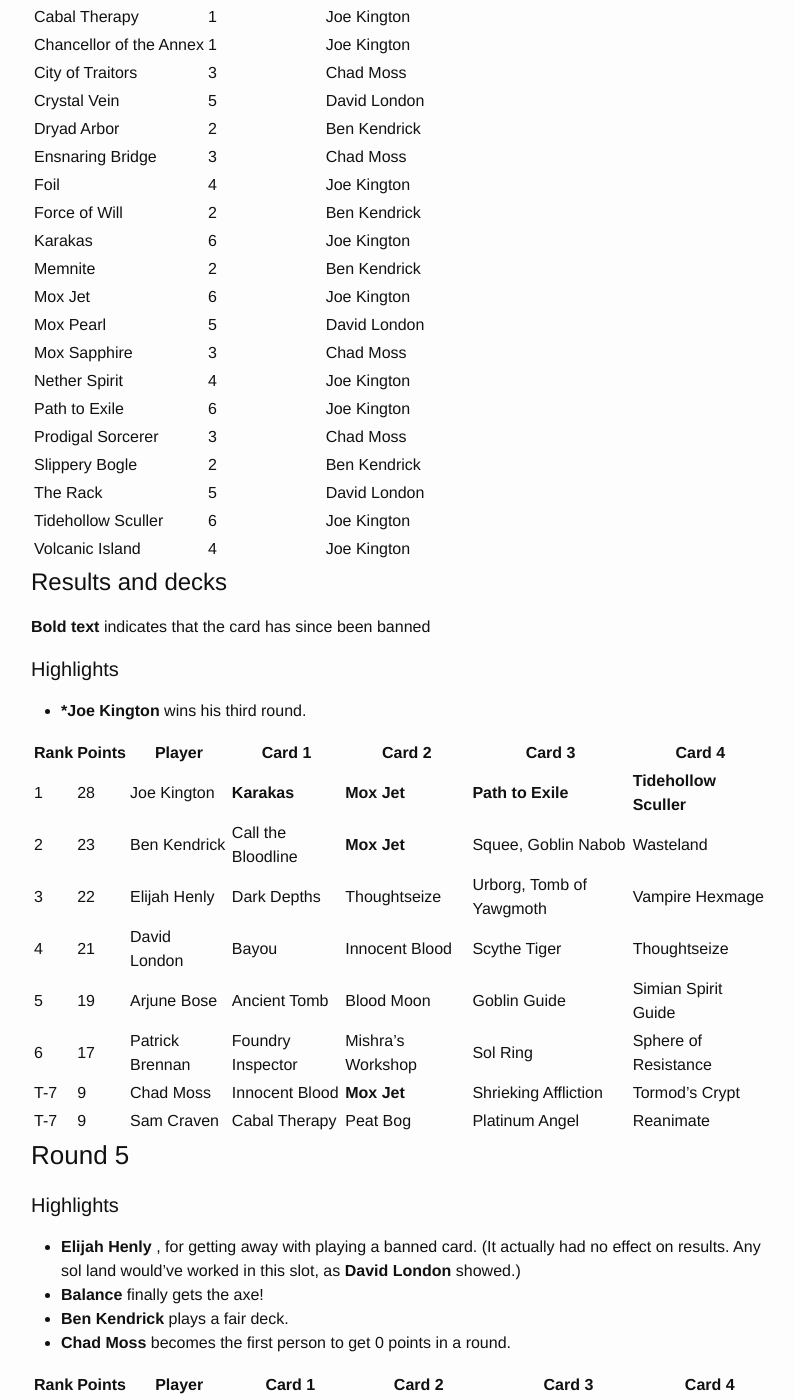
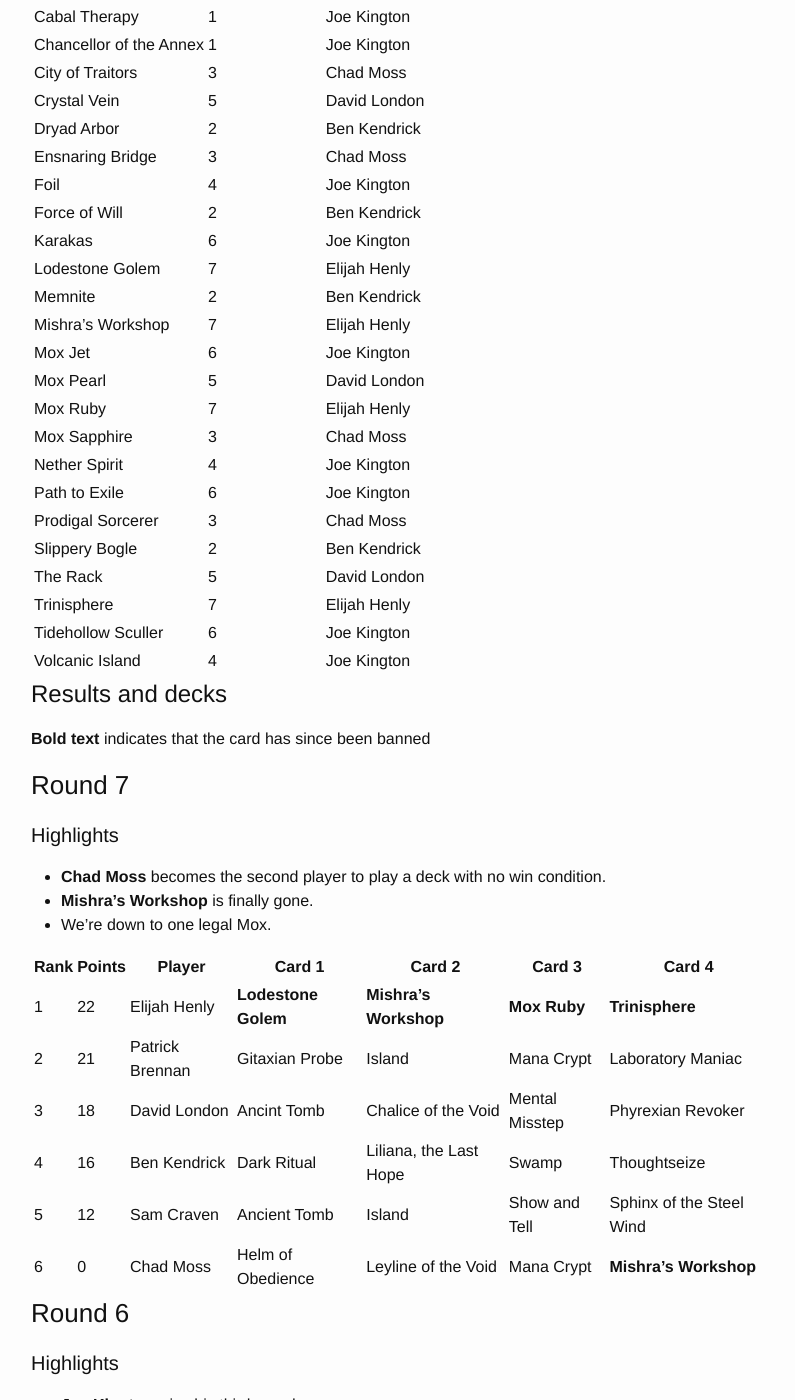
Before and after one commit to LoneStarLhurgoyfs/lonestarlhurgoyfs.github.io, a Jekyll site: the page built from 4cardblind.md, in a window 1280 px wide and 1400 px high, scrolled down 783 px. Shown: the whole window, without its empty margins (239-1034 px from the left). Built offline with Jekyll 4.4.1, drawn with Linux system fonts in a browser that asks for light colours; some of the changed text lies outside the part shown.

Commit message:
4 Card Blind R7

```diff
--- a/4cardblind.md
+++ b/4cardblind.md
@@ -8,20 +8,20 @@ Four Card Blind is a deck construction game using [these rules](https://www.redd
 
 | Last updated |
 |-|
-| Round 6 | 8 December 2017 |
+| Round 7 | 10 December 2017 |
 
 # Scoreboard
 
 | Rank | Points | Name | Rounds Played |
 |-|-|-|-|
-| 1 | 124 | Ben Kendrick | 6 |
-| 2 | 115 | Joe Kington | 5 |
-| 3 | 102 | Elijah Henly | 4 |
-| 4 | 98 | Arjune Bose | 6 |
-| 5 | 92 | Patrick Brennan | 5 |
-| 6 | 71 | David London | 3 |
-| 7 | 62 | Sam Craven | 6 |
-| 8 | 45 | Chad Moss | 5 |
+| 1 | 140 | Ben Kendrick | 7 |
+| 2 | 124 | Elijah Henly | 5 |
+| 3 | 115 | Joe Kington | 5 |
+| 4 | 113 | Patrick Brennan | 6 |
+| 5 | 98 | Arjune Bose | 6 |
+| 6 | 89 | David London | 4 |
+| 7 | 74 | Sam Craven | 7 |
+| 8 | 45 | Chad Moss | 6 |
 | 9 | 16 | Stephen Bacala | 2 |
 
 # Banned List
@@ -41,15 +41,19 @@ Four Card Blind is a deck construction game using [these rules](https://www.redd
 | Foil | 4 | Joe Kington |
 | Force of Will | 2 | Ben Kendrick |
 | Karakas | 6 | Joe Kington |
+| Lodestone Golem | 7 | Elijah Henly |
 | Memnite | 2 | Ben Kendrick |
+| Mishra's Workshop | 7 | Elijah Henly |
 | Mox Jet | 6 | Joe Kington |
 | Mox Pearl | 5 | David London |
+| Mox Ruby | 7 | Elijah Henly |
 | Mox Sapphire | 3 | Chad Moss |
 | Nether Spirit | 4 | Joe Kington |
 | Path to Exile | 6 | Joe Kington |
 | Prodigal Sorcerer | 3 | Chad Moss |
 | Slippery Bogle | 2 | Ben Kendrick|
 | The Rack | 5 | David London |
+| Trinisphere | 7 | Elijah Henly |
 | Tidehollow Sculler | 6 | Joe Kington |
 | Volcanic Island | 4 | Joe Kington |
 
@@ -57,9 +61,29 @@ Four Card Blind is a deck construction game using [these rules](https://www.redd
 
 **Bold text** indicates that the card has since been banned
 
+### Round 7
+
 #### Highlights
 
-* ***Joe Kington** wins his third round.
+* **Chad Moss** becomes the second player to play a deck with no win condition.
+* **Mishra's Workshop** is finally gone.
+* We're down to one legal Mox.
+
+| Rank | Points | Player | Card 1 | Card 2 | Card 3 | Card 4 |
+|-|-|-|-|-|-|-|
+| 1 | 22 | Elijah Henly | **Lodestone Golem** | **Mishra's Workshop** | **Mox Ruby** | **Trinisphere** |
+| 2 | 21 | Patrick Brennan | Gitaxian Probe | Island | Mana Crypt | Laboratory Maniac |
+| 3 | 18 | David London | Ancint Tomb | Chalice of the Void | Mental Misstep | Phyrexian Revoker |
+| 4 | 16 | Ben Kendrick | Dark Ritual | Liliana, the Last Hope | Swamp | Thoughtseize |
+| 5 | 12 | Sam Craven | Ancient Tomb | Island | Show and Tell | Sphinx of the Steel Wind |
+| 6 | 0 | Chad Moss| Helm of Obedience | Leyline of the Void | Mana Crypt | **Mishra's Workshop** |
+
+
+### Round 6
+
+#### Highlights
+
+* **Joe Kington** wins his third round.
 
 | Rank | Points | Player | Card 1 | Card 2 | Card 3 | Card 4 |
 |-|-|-|-|-|-|-|
@@ -68,7 +92,7 @@ Four Card Blind is a deck construction game using [these rules](https://www.redd
 | 3 | 22| Elijah Henly | Dark Depths | Thoughtseize | Urborg, Tomb of Yawgmoth | Vampire Hexmage |
 | 4 | 21 | David London | Bayou | Innocent Blood | Scythe Tiger | Thoughtseize |
 | 5 | 19 | Arjune Bose | Ancient Tomb | Blood Moon | Goblin Guide | Simian Spirit Guide|
-| 6 | 17 | Patrick Brennan | Foundry Inspector | Mishra's Workshop | Sol Ring | Sphere of Resistance |
+| 6 | 17 | Patrick Brennan | Foundry Inspector | **Mishra's Workshop** | Sol Ring | Sphere of Resistance |
 | T-7 | 9 | Chad Moss | Innocent Blood | **Mox Jet** | Shrieking Affliction | Tormod's Crypt|
 | T-7 | 9 | Sam Craven | Cabal Therapy | Peat Bog | Platinum Angel | Reanimate |
 
@@ -110,7 +134,7 @@ Four Card Blind is a deck construction game using [these rules](https://www.redd
 | T-2 | 30 | Elijah Henly | Ancient Tomb | Gitaxian Probe | Laboratory Maniac | Lotus Petal|
 | 3 | 21 | Arjune Bose | Island | Laboratory Maniac | Lotus Petal | Rite of Flame |
 | 4 | 19 | Patrick Brennan | Mishra's Factory | Mox Emerald | Sphere of Resistance | The Tabernacle at Pendrel Vale |
-| 5 | 14 | David London | Donate | Island | Mana Crypt | Trinisphere |
+| 5 | 14 | David London | Donate | Island | Mana Crypt | **Trinisphere** |
 | 6 | 8 | Chad Moss | Peat Bog | Shrieking Affliction | **The Rack** | Tormod's Crypt |
 | 7 | 2 | Sam Craven | Boros Garrison | Plains | Prodigal Pyromancer | Ghostly Prison |
 
@@ -145,7 +169,7 @@ Four Card Blind is a deck construction game using [these rules](https://www.redd
 | 2 | 23 | Arjune Bose | **Foil** | **Memnite** | Thoughtseize | Underground Sea |
 | 3 | 20 | Joe Kington | Cavern of Souls | Gitaxian Probe | Laboratory Maniac | Mana Crypt |
 | 4 | 10 | Stephen Bacala | Daze | Lotus Petal | Thalia, Guadian of Thraben | Tundra |
-| 5 | 8 | Chad Moss | **Ensnaring Bridge** | Greater Gargadon | Mishra's Workshop | Mox Ruby |
+| 5 | 8 | Chad Moss | **Ensnaring Bridge** | Greater Gargadon | **Mishra's Workshop** | **Mox Ruby** |
 | 6 | 8 | Patrick Brennan | Crucible of Worlds | Dunes of the Dead | Mana Vault | Zuran Orb |
 | 7 | 8 | Sam Craven | **Force of Will** | Mental Misstep | Misdirection | Ornithopter |
 
@@ -159,7 +183,7 @@ Four Card Blind is a deck construction game using [these rules](https://www.redd
 | Rank | Points | Player | Card 1 | Card 2 | Card 3 | Card 4 |
 |-|-|-|-|-|-|-|
 | 1 | 15 | Joe Kington | **Black Lotus** | **Bitterblossom** | **Cabal Therapy** | **Chancellor of the Annex** |
-| T-2 | 14 | Sam Craven | Lodestone Golem | Mishra's Factory | Mishra's Workshop | Mox Emerald |
+| T-2 | 14 | Sam Craven | **Lodestone Golem** | Mishra's Factory | **Mishra's Workshop** | Mox Emerald |
 | T-2 | 14 | Arjune Bose | **Chancellor of the Annex** | **Force of Will** | Fountain of Cho | Gitaxian Probe |
 | 3 | 9 | Ben Kendrick | Badlands | **Burning Inquiry** | **Nether Spirit** | Thoughtseize |
 | 4 | 6 | Stephen Bacala | Caven of Souls | Ramunap Excavator | Strip Mine | Wasteland |
```
